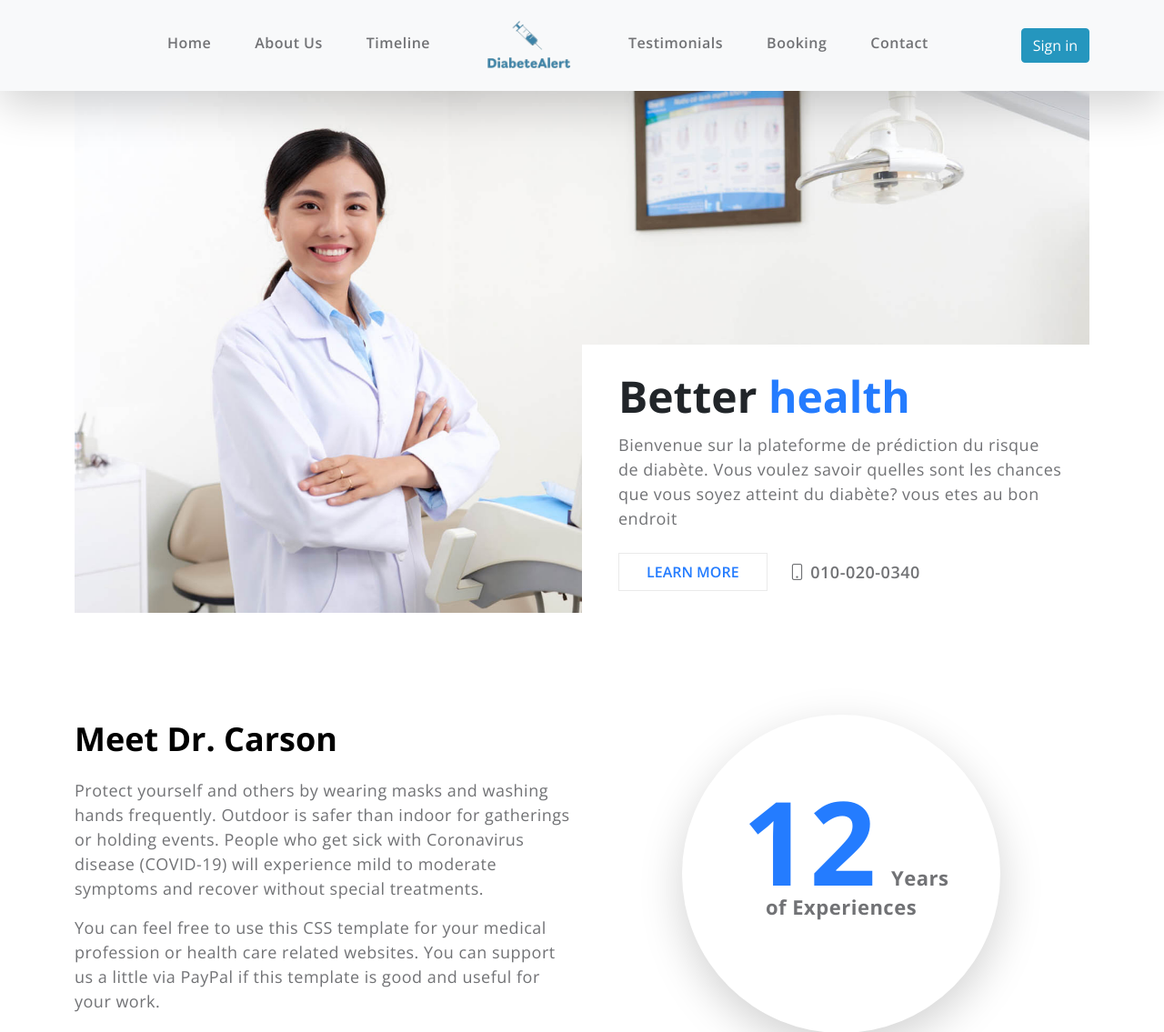
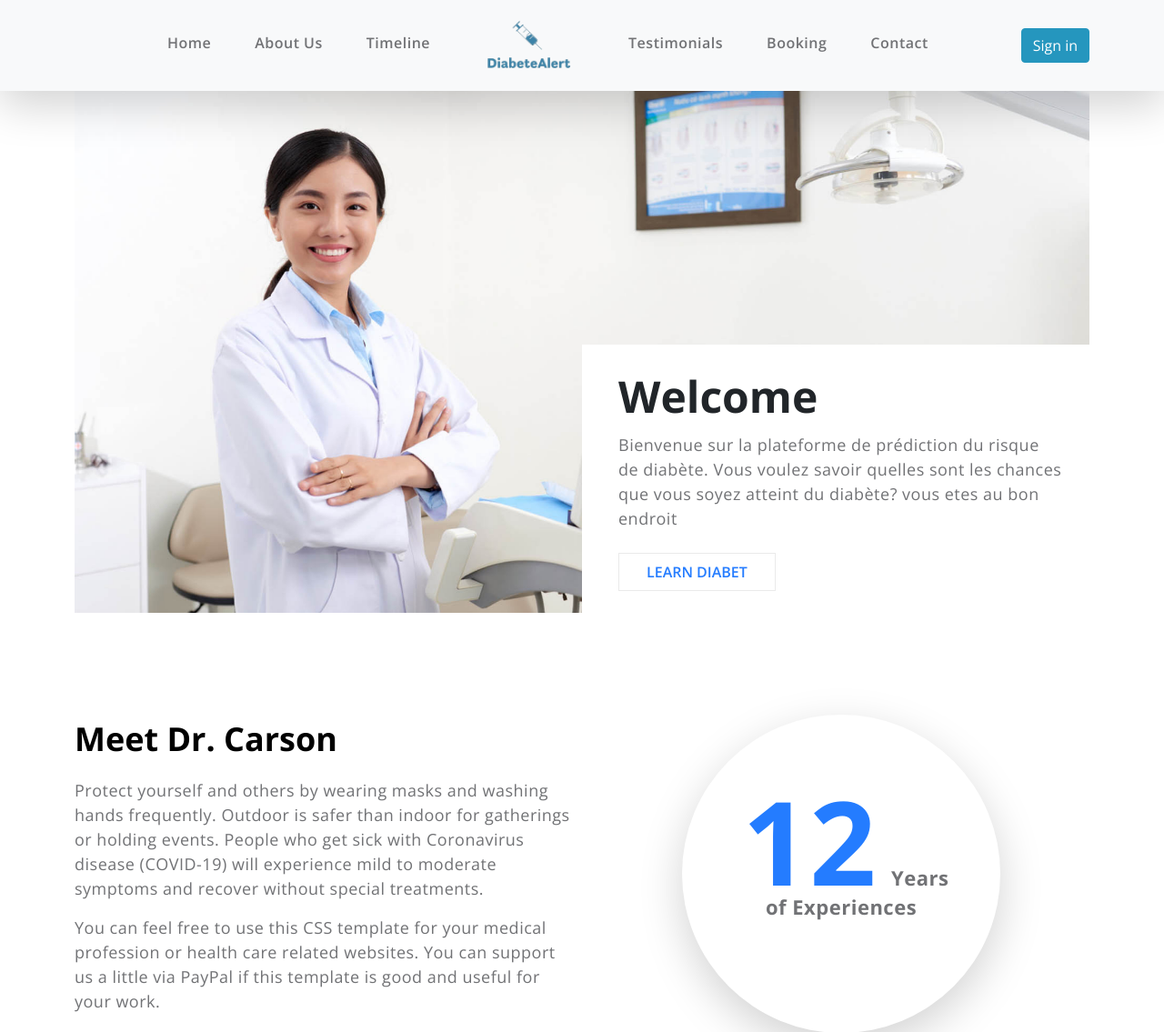
Before and after one commit to ariel1809/diabete-alert, a Flask app: page / in a window 1280 px wide. Shown: the top 1135 px of the page at 91% size. Run offline with Flask 3, Linux system fonts and the light colour scheme; some libraries are stand-ins or nearby versions.

Commit message:
mise à jour accueil

```diff
--- a/static/Accueil/css/templatemo-medic-care.css
+++ b/static/Accueil/css/templatemo-medic-care.css
@@ -431,9 +431,11 @@ strong {
 .timeline h3,
 .timeline p {
   padding: 10px 30px;
+  justify-content: center;
 }
 
 .timeline h3 {
+  text-align: center;
   background: var(--dark-color);
 }
 
--- a/templates/accueil.html
+++ b/templates/accueil.html
@@ -120,20 +120,18 @@ https://templatemo.com/tm-566-medic-care
                             <div class="heroText d-flex flex-column justify-content-center">
 
                                 <h1 class="mt-auto mb-2">
-                                    Better
-                                    <div class="animated-info">
+                                    Welcome
+                                    <!--<div class="animated-info">
                                         <span class="animated-item">health</span>
                                         <span class="animated-item">days</span>
                                         <span class="animated-item">lives</span>
-                                    </div>
+                                    </div>  -->
                                 </h1>
 
                                 <p class="mb-4">Bienvenue sur la plateforme de prédiction du risque de diabète. Vous voulez savoir quelles sont les chances que vous soyez atteint du diabète? vous etes au bon endroit</p>
 
                                 <div class="heroLinks d-flex flex-wrap align-items-center">
-                                    <a class="custom-link me-4" href="#about" data-hover="Learn More">Learn More</a>
-
-                                    <p class="contact-phone mb-0"><i class="bi-phone"></i> 010-020-0340</p>
+                                    <a class="custom-link me-4" href="https://www.youtube.com/watch?v=PkHwH-kBn5I" data-hover="Learn More">Learn Diabet</a>
                                 </div>
                             </div>
                         </div>
@@ -263,7 +261,7 @@ https://templatemo.com/tm-566-medic-care
                                 </div>
 
                                 <div class="col-9 col-md-5 pe-md-3 pe-lg-0 order-1 order-md-3 py-4 timeline-date">
-                                    <time>2021-05-30 Sunday</time>
+                                    <time></time>
                                 </div>
                             </div>
 
@@ -279,7 +277,7 @@ https://templatemo.com/tm-566-medic-care
                                 </div>
 
                                 <div class="col-9 col-md-5 ps-md-3 ps-lg-0 order-1 order-md-3 py-4 timeline-date">
-                                    <time>2021-05-18 Tuesday</time>
+                                    <time></time>
                                 </div>
                             </div>
                         </div>
```
